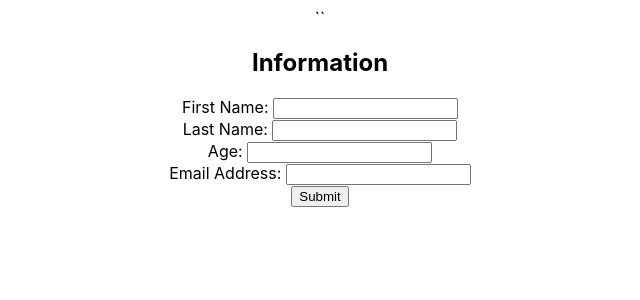
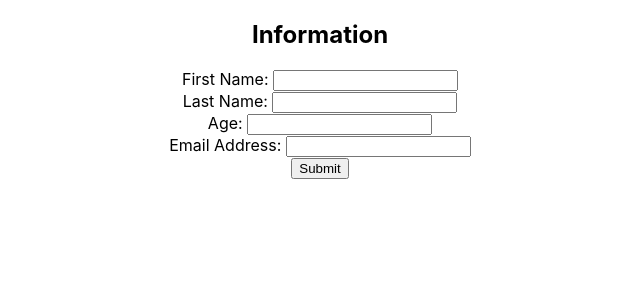
Before and after one commit to vknanavati/React-Form, a React (Create React App) app: page / in a window 1280 px wide. Shown: the top 300 px of the page, without its empty margins (320-960 px from the left). Built offline with nearby package versions, Linux system fonts and the light colour scheme.

Commit message:
removed tick marks from top of page.

```diff
--- a/src/App.js
+++ b/src/App.js
@@ -57,7 +57,7 @@ function App() {
 
   }
   return (
-    <div className="body">``
+    <div className="body">
      <h2>Information</h2>
       <form>
         <div>
```
